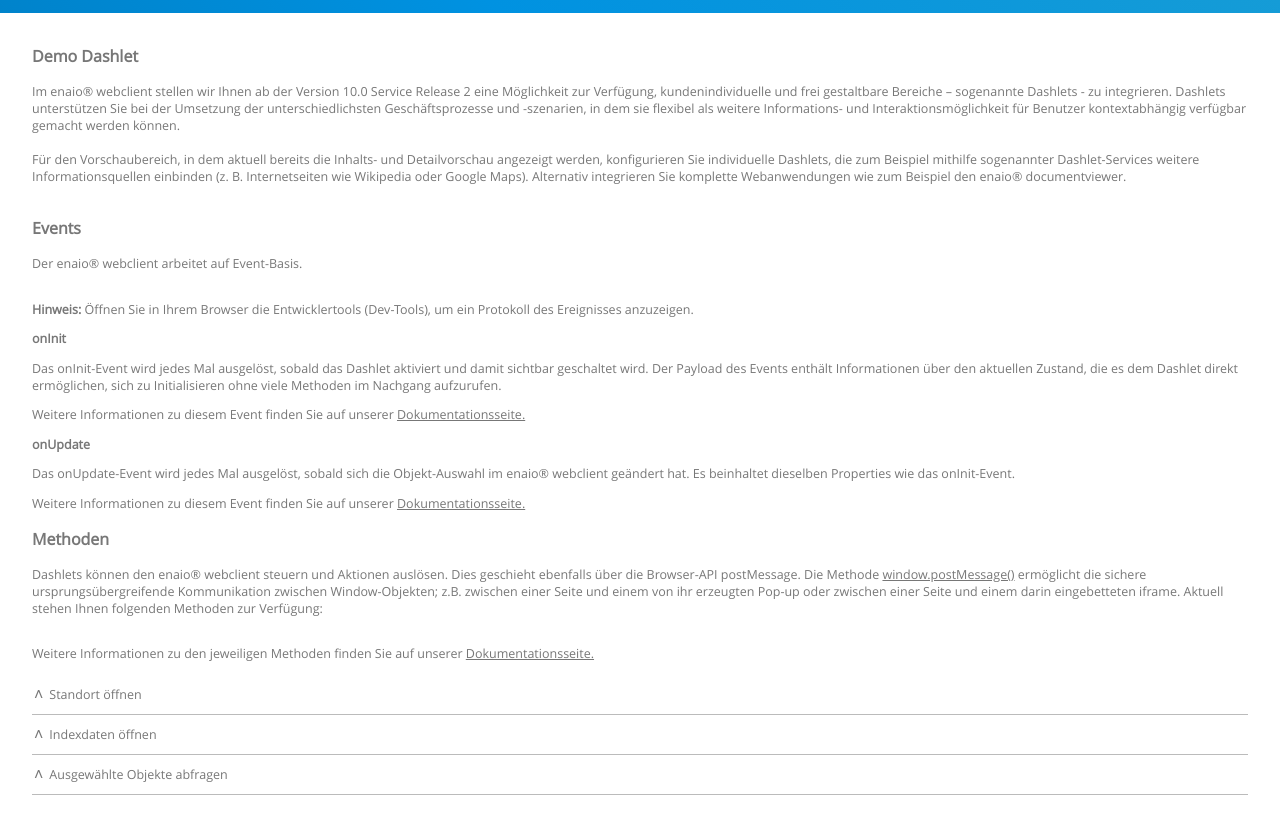
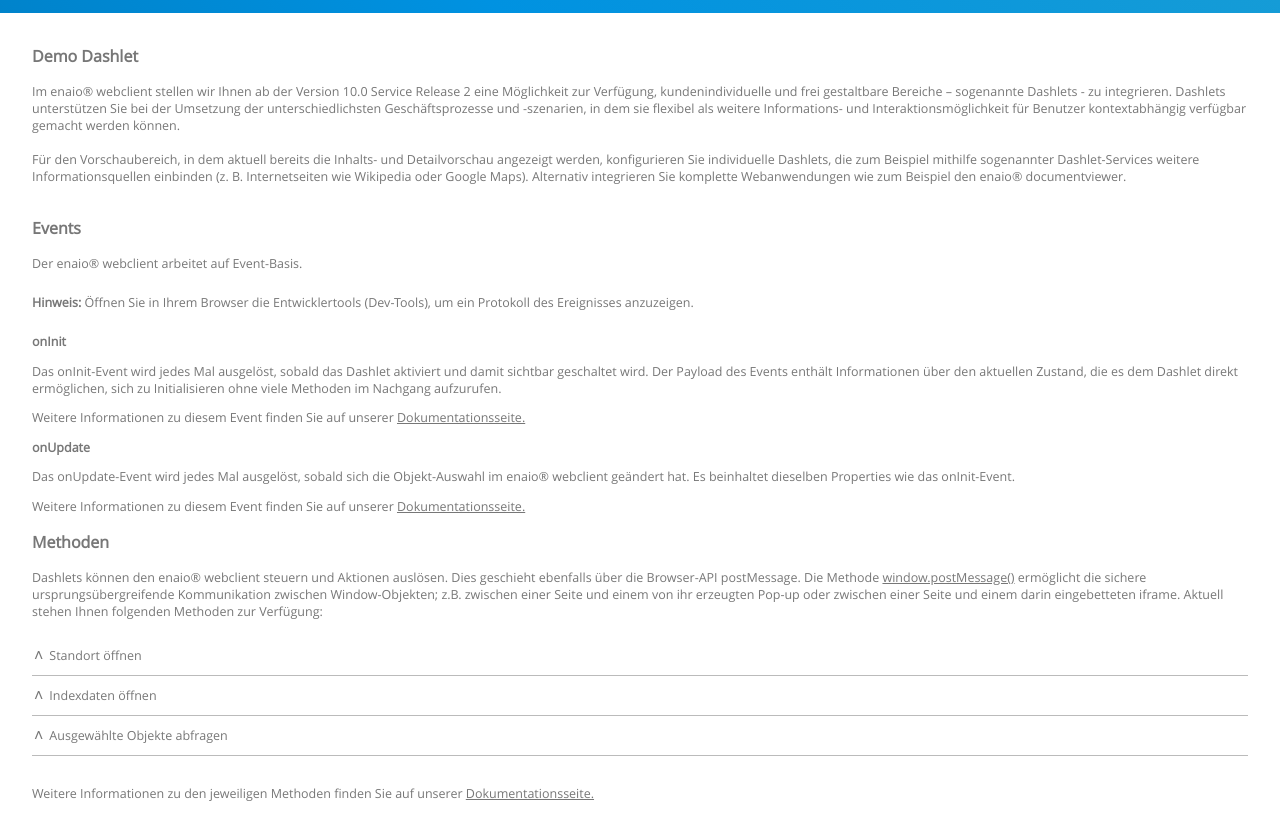
Before and after one commit to OPTIMALSYSTEMS/enaio-webclient-demo-dashlet, a plain HTML site: page index.html in a window 1280 px wide. Shown: the part 181-1016 px from the top of the page. Drawn offline with Linux system fonts and the light colour scheme.

Commit message:
Fix spacing

```diff
--- a/index.html
+++ b/index.html
@@ -53,7 +53,7 @@
             <p class="section-text">
               Der enaio® webclient arbeitet auf Event-Basis.
             </p>
-            <p>
+            <p class="notice">
               <b class="bolder">Hinweis:</b>
               Öffnen Sie in Ihrem Browser die Entwicklertools (Dev-Tools), um
               ein Protokoll des Ereignisses anzuzeigen.
@@ -107,15 +107,6 @@
               ihr erzeugten Pop-up oder zwischen einer Seite und einem darin
               eingebetteten iframe. Aktuell stehen Ihnen folgenden Methoden zur
               Verfügung:
-            </p>
-            <p>
-              Weitere Informationen zu den jeweiligen Methoden finden Sie auf
-              unserer
-              <a
-                target="_blank"
-                href="https://help.optimal-systems.com/enaio_develop/display/WEB/5.4+Dashlet-Methoden"
-                >Dokumentationsseite.</a
-              >
             </p>
           </div>
         </div>
@@ -199,7 +190,7 @@
             </p>
             <div class="content-button-container">
               <button id="getSelectedObjects" class="inner-button">
-                ObjektenIds anzeigen
+                Objekt-IDs anzeigen
               </button>
             </div>
             <p class="selected-objects" id="selectedObjectsContainer"></p>
@@ -212,6 +203,16 @@
               >
             </p>
           </div>
+          <br />
+          <p>
+            Weitere Informationen zu den jeweiligen Methoden finden Sie auf
+            unserer
+            <a
+              target="_blank"
+              href="https://help.optimal-systems.com/enaio_develop/display/WEB/5.4+Dashlet-Methoden"
+              >Dokumentationsseite.</a
+            >
+          </p>
         </div>
       </div>
     </main>
```
